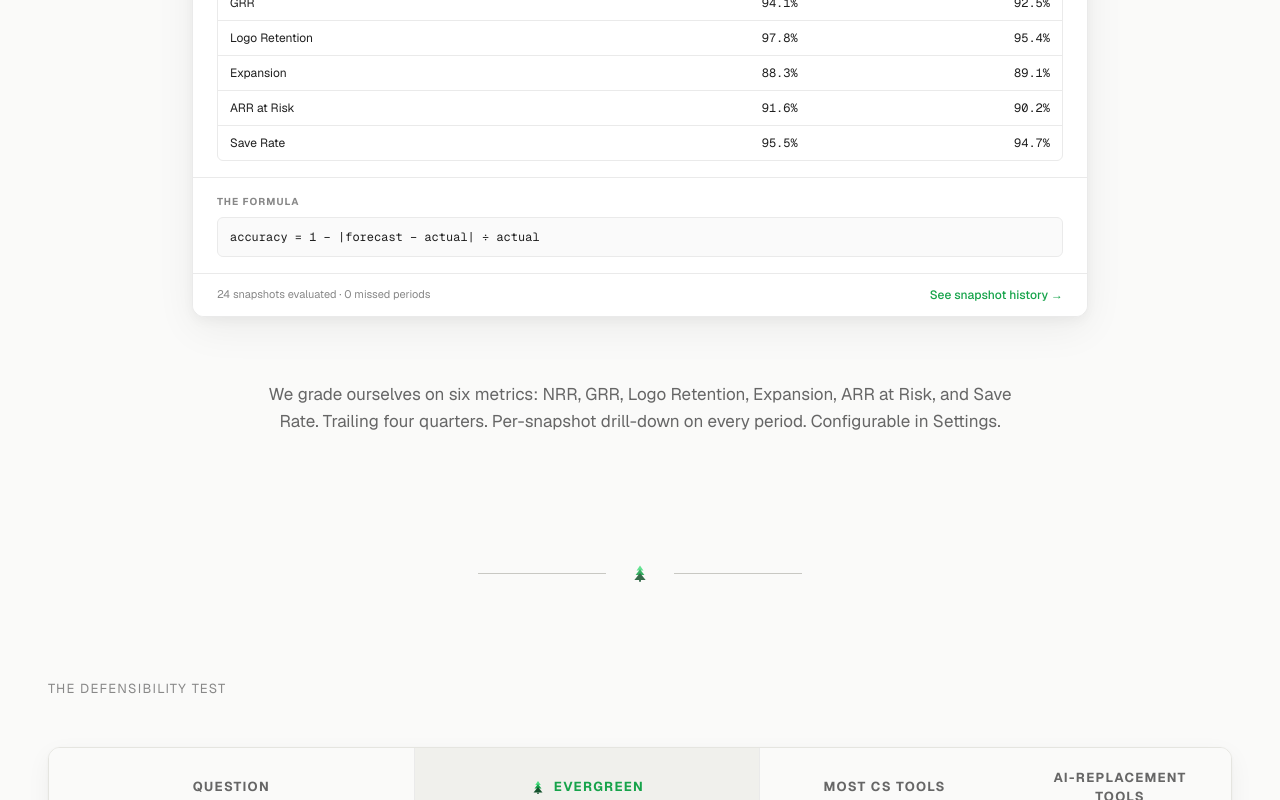
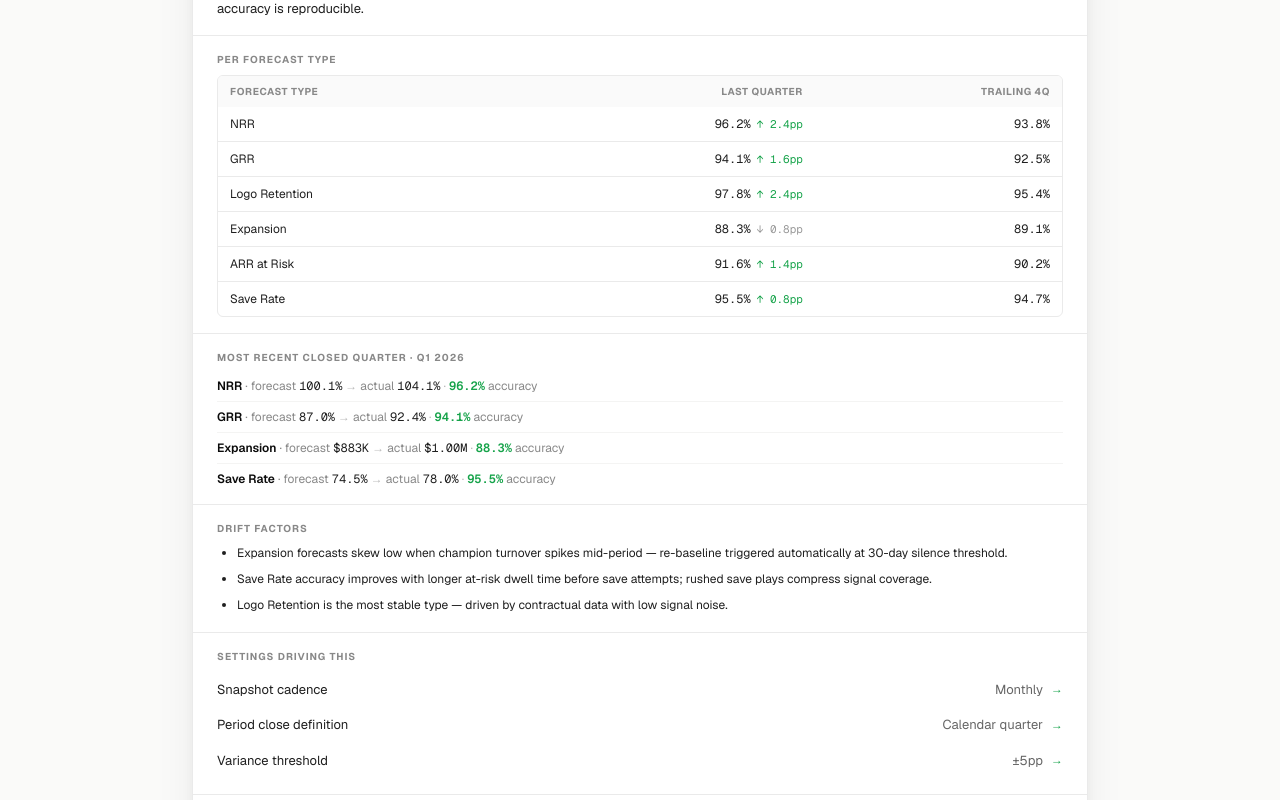
Before and after one commit to stayevergreen-ai/marketing, a Next.js app: page / in a window 1280 px wide. Shown: the part 9180-9980 px from the top of the page. Built offline with nearby package versions, Linux system fonts and the light colour scheme.

Commit message:
Enrich ForecastAccuracy to depth parity with other Section 5 components

```diff
--- a/components/marketing/ForecastAccuracy.tsx
+++ b/components/marketing/ForecastAccuracy.tsx
@@ -4,28 +4,96 @@ type AccuracyRow = {
   metric: string;
   lastQuarter: string;
   trailing4Q: string;
+  delta: number;
+};
+
+type QuarterRow = {
+  metric: string;
+  forecast: string;
+  actual: string;
+  accuracy: string;
 };
 
 const SUMMARY = {
   headline: "93.8%",
   scope: "Customer Success Team scope · 6 forecast types",
   window: "Trailing 4 closed quarters",
+  recentQuarter: "Q1 2026",
   snapshotsEvaluated: 24,
   missedPeriods: 0,
 };
 
-const METHODOLOGY =
-  "Forecast accuracy is computed for closed periods by comparing each snapshot's forecasted value against the actual outcome at period end. Accuracy is reported per snapshot, per metric, per period — so you can see exactly where the model held up and where it slipped.";
-
 const FORMULA = "accuracy = 1 − |forecast − actual| ÷ actual";
 
+const METHODOLOGY =
+  "Forecast accuracy is computed for closed periods by comparing each snapshot's forecasted value against the actual outcome at period end. We report it per snapshot, per metric, per period — granularity matters because aggregated accuracy hides the snapshots and metrics that moved the headline. Six forecast types are covered: NRR, GRR, Logo Retention, Expansion, ARR at Risk, and Save Rate. The headline rolls four trailing closed quarters; closed-period actuals are immutable once locked, and snapshots are versioned by generation date so historical accuracy is reproducible.";
+
 const PER_TYPE: AccuracyRow[] = [
-  { metric: "NRR", lastQuarter: "96.2%", trailing4Q: "93.8%" },
-  { metric: "GRR", lastQuarter: "94.1%", trailing4Q: "92.5%" },
-  { metric: "Logo Retention", lastQuarter: "97.8%", trailing4Q: "95.4%" },
-  { metric: "Expansion", lastQuarter: "88.3%", trailing4Q: "89.1%" },
-  { metric: "ARR at Risk", lastQuarter: "91.6%", trailing4Q: "90.2%" },
-  { metric: "Save Rate", lastQuarter: "95.5%", trailing4Q: "94.7%" },
+  { metric: "NRR", lastQuarter: "96.2%", trailing4Q: "93.8%", delta: 2.4 },
+  { metric: "GRR", lastQuarter: "94.1%", trailing4Q: "92.5%", delta: 1.6 },
+  {
+    metric: "Logo Retention",
+    lastQuarter: "97.8%",
+    trailing4Q: "95.4%",
+    delta: 2.4,
+  },
+  {
+    metric: "Expansion",
+    lastQuarter: "88.3%",
+    trailing4Q: "89.1%",
+    delta: -0.8,
+  },
+  {
+    metric: "ARR at Risk",
+    lastQuarter: "91.6%",
+    trailing4Q: "90.2%",
+    delta: 1.4,
+  },
+  {
+    metric: "Save Rate",
+    lastQuarter: "95.5%",
+    trailing4Q: "94.7%",
+    delta: 0.8,
+  },
+];
+
+const RECENT_QUARTER: QuarterRow[] = [
+  {
+    metric: "NRR",
+    forecast: "100.1%",
+    actual: "104.1%",
+    accuracy: "96.2%",
+  },
+  {
+    metric: "GRR",
+    forecast: "87.0%",
+    actual: "92.4%",
+    accuracy: "94.1%",
+  },
+  {
+    metric: "Expansion",
+    forecast: "$883K",
+    actual: "$1.00M",
+    accuracy: "88.3%",
+  },
+  {
+    metric: "Save Rate",
+    forecast: "74.5%",
+    actual: "78.0%",
+    accuracy: "95.5%",
+  },
+];
+
+const DRIFT_FACTORS = [
+  "Expansion forecasts skew low when champion turnover spikes mid-period — re-baseline triggered automatically at 30-day silence threshold.",
+  "Save Rate accuracy improves with longer at-risk dwell time before save attempts; rushed save plays compress signal coverage.",
+  "Logo Retention is the most stable type — driven by contractual data with low signal noise.",
+];
+
+const SETTINGS = [
+  { label: "Snapshot cadence", value: "Monthly" },
+  { label: "Period close definition", value: "Calendar quarter" },
+  { label: "Variance threshold", value: "±5pp" },
 ];
 
 export default function ForecastAccuracy() {
@@ -44,6 +112,18 @@ export default function ForecastAccuracy() {
         <span className="shrink-0 font-mono text-[28px] font-extrabold tracking-[-0.03em] tabular-nums text-[#0A0A0A]">
           {SUMMARY.headline}
         </span>
+      </div>
+
+      <div className="border-b border-[#EAEAEA] px-6 py-4">
+        <div className="mb-2 text-[10px] font-bold uppercase tracking-[0.10em] text-[#888]">
+          Formula
+        </div>
+        <div
+          className="rounded-md bg-[#FAFAFA] px-3 py-2.5 font-mono text-[12px] leading-[1.5] text-[#1F1F1F]"
+          style={{ border: "1px solid #EAEAEA" }}
+        >
+          {FORMULA}
+        </div>
       </div>
 
       <div className="border-b border-[#EAEAEA] px-6 py-4">
@@ -72,7 +152,11 @@ export default function ForecastAccuracy() {
               </tr>
             </thead>
             <tbody>
-              {PER_TYPE.map((row, i) => (
+              {PER_TYPE.map((row, i) => {
+                const positive = row.delta >= 0;
+                const arrow = positive ? "↑" : "↓";
+                const color = positive ? "#16A34A" : "#999";
+                return (
                   <tr
                     key={row.metric}
                     className="transition-colors hover:bg-[#FAFAF9]"
@@ -81,29 +165,80 @@ export default function ForecastAccuracy() {
                     }}
                   >
                     <Cell>{row.metric}</Cell>
-                  <Cell align="right" mono>
+                    <Cell align="right">
+                      <span className="font-mono tabular-nums text-[#1F1F1F]">
                         {row.lastQuarter}
+                      </span>
+                      <span
+                        className="ml-1.5 font-mono text-[11px] tabular-nums"
+                        style={{ color }}
+                      >
+                        {arrow} {Math.abs(row.delta).toFixed(1)}pp
+                      </span>
                     </Cell>
                     <Cell align="right" mono>
                       {row.trailing4Q}
                     </Cell>
                   </tr>
-              ))}
+                );
+              })}
             </tbody>
           </table>
         </div>
       </div>
 
       <div className="border-b border-[#EAEAEA] px-6 py-4">
+        <div className="mb-3 text-[10px] font-bold uppercase tracking-[0.10em] text-[#888]">
+          Most recent closed quarter · {SUMMARY.recentQuarter}
+        </div>
+        <div className="flex flex-col gap-1.5">
+          {RECENT_QUARTER.map((q, i) => (
+            <div
+              key={q.metric}
+              className="text-[12px] leading-[1.5]"
+              style={{
+                paddingTop: i === 0 ? 0 : 6,
+                borderTop: i === 0 ? "none" : "0.5px solid #F4F4F3",
+              }}
+            >
+              <span className="font-semibold text-[#0A0A0A]">{q.metric}</span>
+              <span className="text-[#888]"> · forecast </span>
+              <span className="font-mono tabular-nums text-[#1F1F1F]">
+                {q.forecast}
+              </span>
+              <span className="text-[#bbb]"> → </span>
+              <span className="text-[#888]">actual </span>
+              <span className="font-mono tabular-nums text-[#1F1F1F]">
+                {q.actual}
+              </span>
+              <span className="text-[#bbb]"> · </span>
+              <span className="font-mono font-semibold tabular-nums text-[#16A34A]">
+                {q.accuracy}
+              </span>
+              <span className="text-[#888]"> accuracy</span>
+            </div>
+          ))}
+        </div>
+      </div>
+
+      <div className="border-b border-[#EAEAEA] px-6 py-4">
         <div className="mb-2 text-[10px] font-bold uppercase tracking-[0.10em] text-[#888]">
-          The formula
+          Drift factors
         </div>
-        <div
-          className="rounded-md bg-[#FAFAFA] px-3 py-2.5 font-mono text-[12px] leading-[1.5] text-[#1F1F1F]"
-          style={{ border: "1px solid #EAEAEA" }}
-        >
-          {FORMULA}
+        <ul className="list-disc space-y-1.5 pl-5 text-[12px] leading-[1.65] text-[#1F1F1F]">
+          {DRIFT_FACTORS.map((f) => (
+            <li key={f}>{f}</li>
+          ))}
+        </ul>
       </div>
+
+      <div className="border-b border-[#EAEAEA] px-6 py-4">
+        <div className="mb-2 text-[10px] font-bold uppercase tracking-[0.10em] text-[#888]">
+          Settings driving this
+        </div>
+        {SETTINGS.map((s) => (
+          <SettingsRow key={s.label} label={s.label} value={s.value} />
+        ))}
       </div>
 
       <div className="flex items-center justify-between px-6 py-3">
@@ -115,6 +250,18 @@ export default function ForecastAccuracy() {
           See snapshot history →
         </span>
       </div>
+    </div>
+  );
+}
+
+function SettingsRow({ label, value }: { label: string; value: string }) {
+  return (
+    <div className="-mx-3 flex items-center justify-between gap-3 rounded-md px-3 py-2 transition-colors hover:bg-[#FAFAF9]">
+      <span className="text-[13px] text-[#1F1F1F]">{label}</span>
+      <span className="flex items-center gap-2">
+        <span className="text-[13px] text-[#666]">{value}</span>
+        <span className="text-[12px] text-[#16A34A]">→</span>
+      </span>
     </div>
   );
 }
```
Lines whose indentation alone changed are shown as unchanged.
